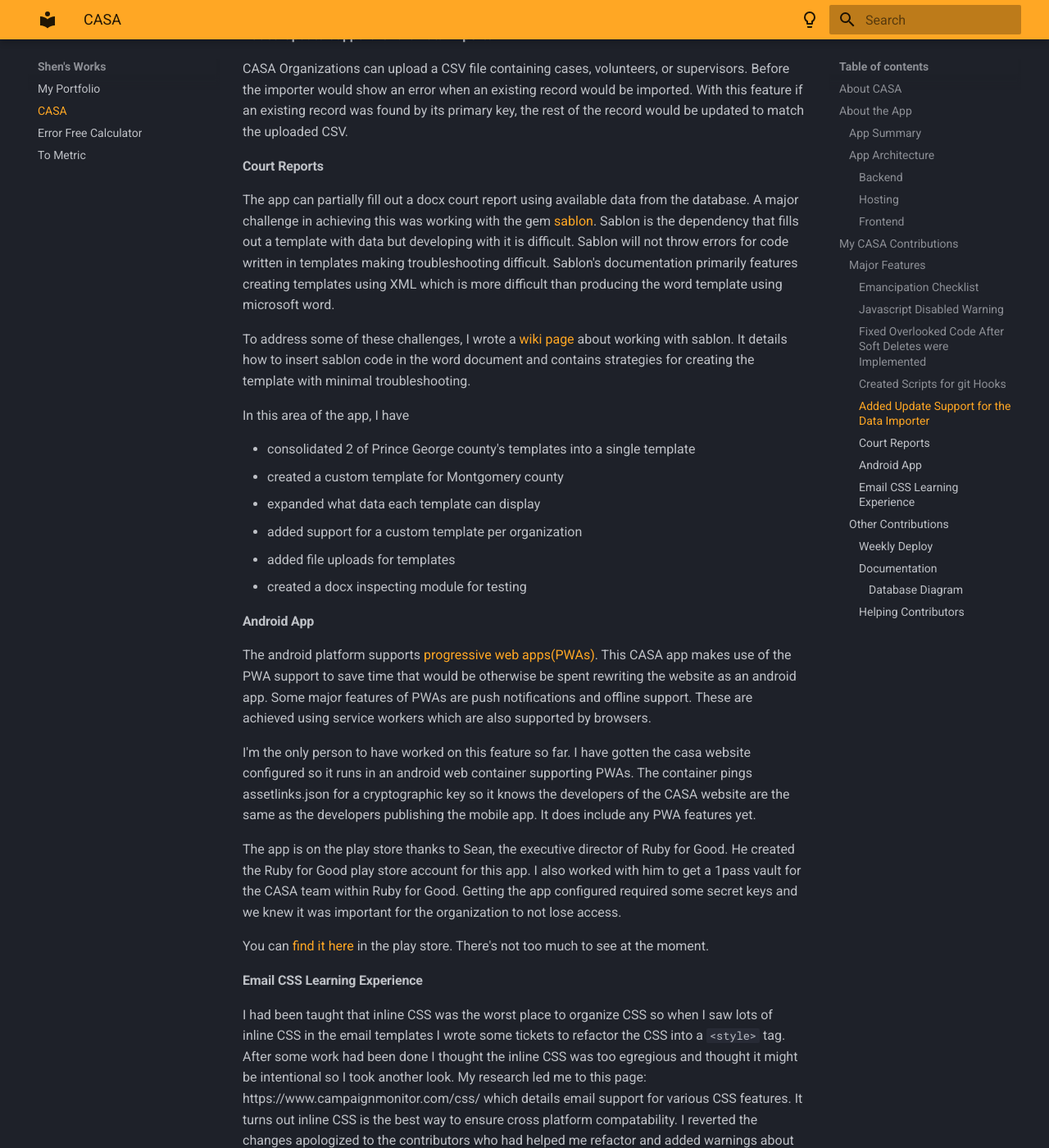
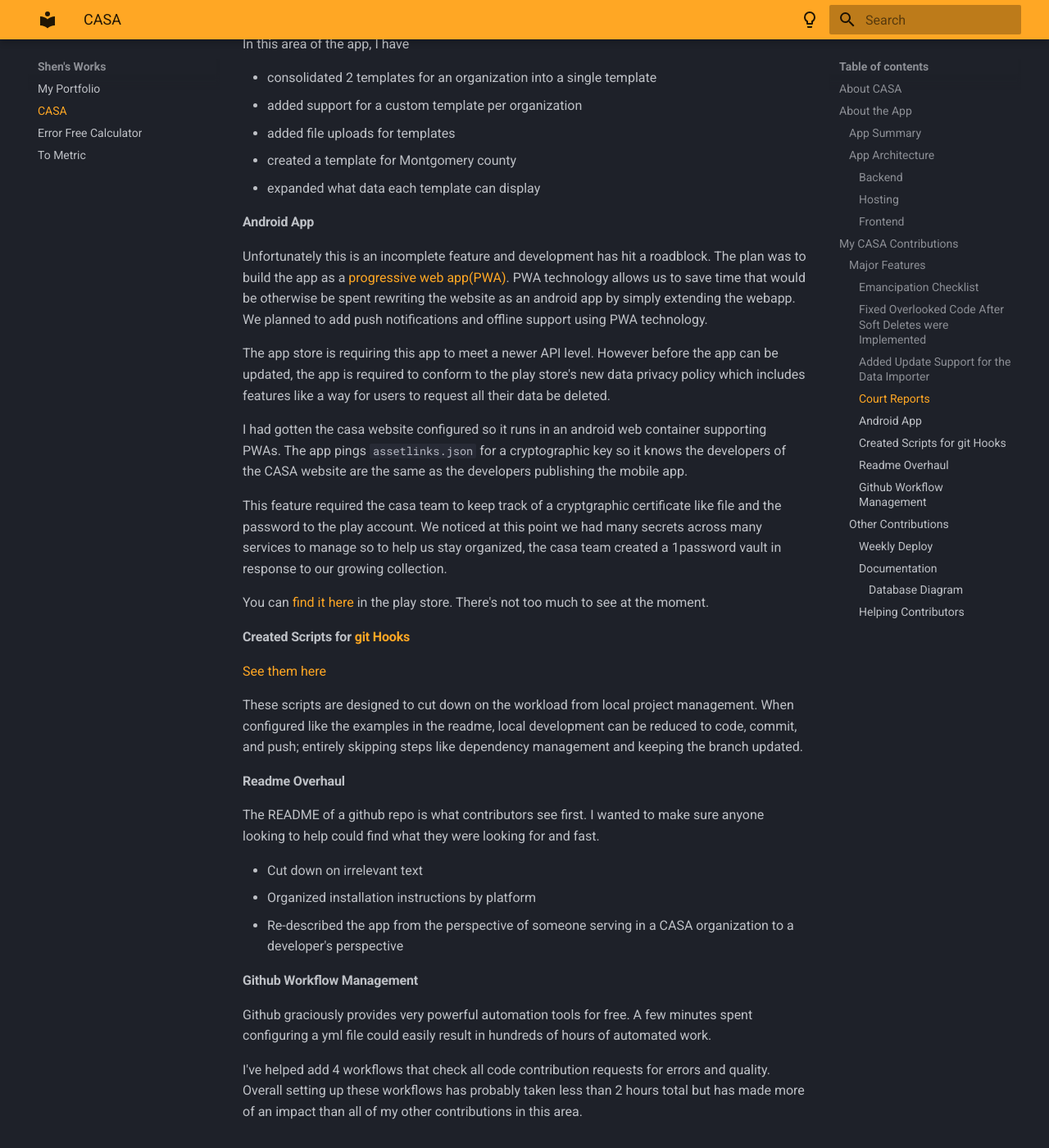
Before and after one commit to FireLemons/portfolio, an MkDocs documentation site: the page built from docs/casa.md, in a window 1280 px wide and 1400 px high, scrolled down 4009 px. Shown: the whole window at 82% size. Built offline with MkDocs 1.6.1 and Material for MkDocs 9.7.7, drawn with Linux system fonts in a browser that asks for light colours; some of the changed text lies outside the part shown.

Commit message:
I should have committed a while ago

```diff
--- a/docs/casa.md
+++ b/docs/casa.md
@@ -1,6 +1,6 @@
 # CASA
 ## About CASA
-CASA or **C**ourt **A**ppointed **S**pecial **A**dvocate is a nonprofit serving children in the foster care system. CASA volunteers help chidren by looking out for the child's best interests while they're in the foster care program. Some examples of what CASA volunteers do include making sure the child they look after is doing well in school and making sure their youth has permanent family or other adult connections.
+CASA or **C**ourt **A**ppointed **S**pecial **A**dvocate is a nonprofit serving children in the foster care system. CASA volunteers help chidren by looking out for the child's best interests while they're in the foster care program. Some examples of what CASA volunteers do include making sure the child they look after is doing well in school and making sure their youth has permanent family connections.
 
 ## About the App
 This casa app is maintained by volunteers from the [RubyForGood](https://rubyforgood.org/) community. RubyForGood maintains this app with the goal of saving money for CASA organizations so it does not charge for app features if it can help it. It serves about 100-200 active monthly users across 4 counties in Maryland.
@@ -11,9 +11,8 @@
 The primary functions of this app are to
 
  - record work done by the volunteer
- - remind volunteers about upcoming deadlines for tasks
+ - remind users about upcoming deadlines or events
  - generate reports from data stored in the app
- - allow monitoring of cases and volunteers by supervisors
 
 App Specific Terminology
 
@@ -51,73 +50,76 @@
   ![Emancipation Checklist Screenshot](./img/casa-emancipation-checklist.png){ style="width: 40em" }
 </figure>
 
-The items in the list are stored in the database. The main items like "Youth has housing." are "emancipation categories" and the subitems like "With friend" are "emancipation options". When a user selects a category or option, an association is made between the casa case and the checklist item.
+This was the first feature I made for the project. Unlike the rest of the project at the time, this feature saves to the database via AJAX. At the time, the CSS on the website did not load when javascript was disabled so I assumed the app was javascript reliant. The core maintainers at the time wanted little javascript to make the project easier to maintain.
 
-Unlike most of the site, this feature relies on AJAX to save to the database. When a checkbox is clicked, it is disabled until there is a reponse. If the repsonse is successful, the check item is reenabled. If it is unsuccessful, the checkbox is reenabled and reverted to the state it was in before it was checked. An async notifier in the bottom right of the screen displays asynchronous events to the user like waiting for the request and success and error responses.
+Everytime a checkbox is clicked, the new state of the form is saved to the database. While the save request is in transit, the checkbox being saved is disabled. If the response indicates the save is successful, the check item is reenabled. If it is unsuccessful, the checkbox is reenabled and reverted to the state it was in before it was clicked. Notifications are shown in the bottom right of the screen.
 
 <figure markdown>
   ![Async Notifier Screenshot](./img/casa-async-notifier.png){ style="width: 40em" }
-  <figcaption>Here the async notifier is displaying a request completed successfully, a different request is in progress, and the result of the successful request.</figcaption>
+  <figcaption>Here the notifier component is displaying a request is in progress, a different request was recently successful, and the result of the successful request.</figcaption>
 </figure>
 
-The concept of a checklist layout wasn't my design. I wanted to go for something more like a kanban board beacuse more websites use that UI to address a problem like this. I also wanted notes for emanipation categories so users could see why certain items are stuck or not possible to achieve.
-
-#### Javascript Disabled Warning
-A simple warning stating javascript is required for the app.
+The concept of a checklist layout wasn't my design. I wanted to go for something more like a kanban board beacuse I felt more websites have it as a solution to address a todo list style problem. I also wanted notes for emancipation categories so users could see why certain items are stuck or not possible to achieve.
 
 #### Fixed Overlooked Code After Soft Deletes were Implemented
-For reports and record keeping all casa cases and case assignments needed to be stored so instead of deleted, so instead of deleting casa cases they are marked as inactive and case assignemnts are marked as unassigned. Some sections of code did not support the new changes. The bugs were:
+To meet record keeping requirements all old casa cases and case assignments to volunteers needed to be stored, so instead of deleting casa cases they are marked as inactive and case assignemnts are marked as unassigned. Some sections of code did not support the new changes. The bugs were:
 
  - A user's list of case contacts included deactivated and unassigned cases
  - Volunteers would be emailed about court reports regarding cases they have been unassigned from
  - A volunteer's list of recently contacted cases included inactive and unasigned cases
  - Checking whether a volunteer contacted all their cases in 2 weeks included inactive and unassigned cases
  - Checking whether a volunteer is assigned to a tranitioning case included inactive and unassigned cases
- - Inactive and unassigned cases were used in computing the list of volunteers assigned to transitioning cases
+ - Inactive and unassigned cases were included in the list of volunteers assigned to transitioning cases
  - A supervisor's weekly summary includes cases that have been unassigned from their volunteers
 
-#### Created Scripts for [git Hooks](https://git-scm.com/book/en/v2/Customizing-Git-Git-Hooks)
-These scripts can update the project locally beyond what git alone is capable of. When called in git hooks these scripts save time spent troubleshooting an out of date project.
-The scripts are:
-
- - **build-assets** compiles css and js
- - **lint** runs linters for javascript erb and ruby
- - **migrate-all** runs [migrations](https://guides.rubyonrails.org/active_record_migrations.html) if any are down
- - **update-dependences** installs dependencies if not already installed
- - **update-branch** updates the local main branch. If on a branch other than main, the branch's commits are rebased on top of main
-
 #### Added Update Support for the Data Importer
-CASA Organizations can upload a CSV file containing cases, volunteers, or supervisors. Before the importer would show an error when an existing record would be imported. With this feature if an existing record was found by its primary key, the rest of the record would be updated to match the uploaded CSV.
+CASA Organizations can upload a CSV file containing cases, volunteers, or supervisors. Before the importer would show an error when an existing record would be imported. This feature made it so an existing record would be updated to match the uploaded CSV.
 
 #### Court Reports
-The app can partially fill out a docx court report using available data from the database. A major challenge in achieving this was working with the gem [sablon](https://github.com/senny/sablon). Sablon is the dependency that fills out a template with data but developing with it is difficult. Sablon will not throw errors for code written in templates making troubleshooting difficult. Sablon's documentation primarily features creating templates using XML which is more difficult than producing the word template using microsoft word.
+The app can fill out a court report using available data from the database. A major challenge in achieving this was working with the gem [sablon](https://github.com/senny/sablon). Sablon is the dependency that fills out a docx template with data. Sablon will not throw errors for code written in templates making troubleshooting difficult. Sablon's documentation primarily features creating templates using XML to construct word documents but casa templates are made by inserting sablon instructions in a sample docx given to us by the stakeholders.
 
 To address some of these challenges, I wrote a [wiki page](https://github.com/rubyforgood/casa/wiki/How-to-edit-docx-templates---word-document-court-report) about working with sablon. It details how to insert sablon code in the word document and contains strategies for creating the template with minimal troubleshooting.
 
 In this area of the app, I have
 
- - consolidated 2 of Prince George county's templates into a single template
- - created a custom template for Montgomery county
- - expanded what data each template can display
+ - consolidated 2 templates for an organization into a single template
  - added support for a custom template per organization
  - added file uploads for templates
- - created a docx inspecting module for testing
+ - created a template for Montgomery county
+ - expanded what data each template can display
 
 #### Android App
-The android platform supports [progressive web apps(PWAs)](https://web.dev/what-are-pwas/). This CASA app makes use of the PWA support to save time that would be otherwise be spent rewriting the website as an android app. Some major features of PWAs are push notifications and offline support. These are achieved using service workers which are also supported by browsers.
+Unfortunately this is an incomplete feature and development has hit a roadblock. The plan was to build the app as a [progressive web app(PWA)](https://web.dev/what-are-pwas/). PWA technology allows us to save time that would be otherwise be spent rewriting the website as an android app by simply extending the webapp. We planned to add push notifications and offline support using PWA technology.
 
-I'm the only person to have worked on this feature so far. I have gotten the casa website configured so it runs in an android web container supporting PWAs. The container pings assetlinks.json for a cryptographic key so it knows the developers of the CASA website are the same as the developers publishing the mobile app. It does include any PWA features yet.
+The app store is requiring this app to meet a newer API level. However before the app can be updated, the app is required to conform to the play store's new data privacy policy which includes features like a way for users to request all their data be deleted.
 
-The app is on the play store thanks to Sean, the executive director of Ruby for Good. He created the Ruby for Good play store account for this app. I also worked with him to get a 1pass vault for the CASA team within Ruby for Good. Getting the app configured required some secret keys and we knew it was important for the organization to not lose access.
+I had gotten the casa website configured so it runs in an android web container supporting PWAs. The app pings `assetlinks.json` for a cryptographic key so it knows the developers of the CASA website are the same as the developers publishing the mobile app.
+
+This feature required the casa team to keep track of a cryptgraphic certificate like file and the password to the play account. We noticed at this point we had many secrets across many services to manage so to help us stay organized, the casa team created a 1password vault in response to our growing collection.
 
 You can [find it here](https://play.google.com/store/apps/details?id=org.rubyforgood.casa&pli=1) in the play store. There's not too much to see at the moment.
 
-#### Email CSS Learning Experience
-I had been taught that inline CSS was the worst place to organize CSS so when I saw lots of inline CSS in the email templates I wrote some tickets to refactor the CSS into a `<style>` tag. After some work had been done I thought the inline CSS was too egregious and thought it might be intentional so I took another look. My research led me to this page: https://www.campaignmonitor.com/css/ which details email support for various CSS features. It turns out inline CSS is the best way to ensure cross platform compatability. I reverted the changes apologized to the contributors who had helped me refactor and added warnings about the inline CSS in the files.
+#### Created Scripts for [git Hooks](https://git-scm.com/book/en/v2/Customizing-Git-Git-Hooks)
+
+[See them here](https://github.com/rubyforgood/casa/tree/main/bin/git_hooks)
+
+These scripts are designed to cut down on the workload from local project management. When configured like the examples in the readme, local development can be reduced to code, commit, and push; entirely skipping steps like dependency management and keeping the branch updated.
+
+#### Readme Overhaul
+The README of a github repo is what contributors see first. I wanted to make sure anyone looking to help could find what they were looking for and fast.
+
+ - Cut down on irrelevant text
+ - Organized installation instructions by platform
+ - Re-described the app from the perspective of someone serving in a CASA organization to a developer's perspective
+
+#### Github Workflow Management
+Github graciously provides very powerful automation tools for free. A few minutes spent configuring a yml file could easily result in hundreds of hours of automated work.
+
+I've helped add 4 workflows that check all code contribution requests for errors and quality. Overall setting up these workflows has probably taken less than 2 hours total but has made more of an impact than all of my other contributions in this area.
 
 ### Other Contributions
 #### Weekly Deploy
-I have done about half the total deploys for the app
+I do all the deploys nowadays.
 
 #### Documentation
 Like many other open source projects, this project relies on the contributions of many different developers. Naturally the casa team would like to save each contributor time spent researching and troubleshooting common processes.
```
